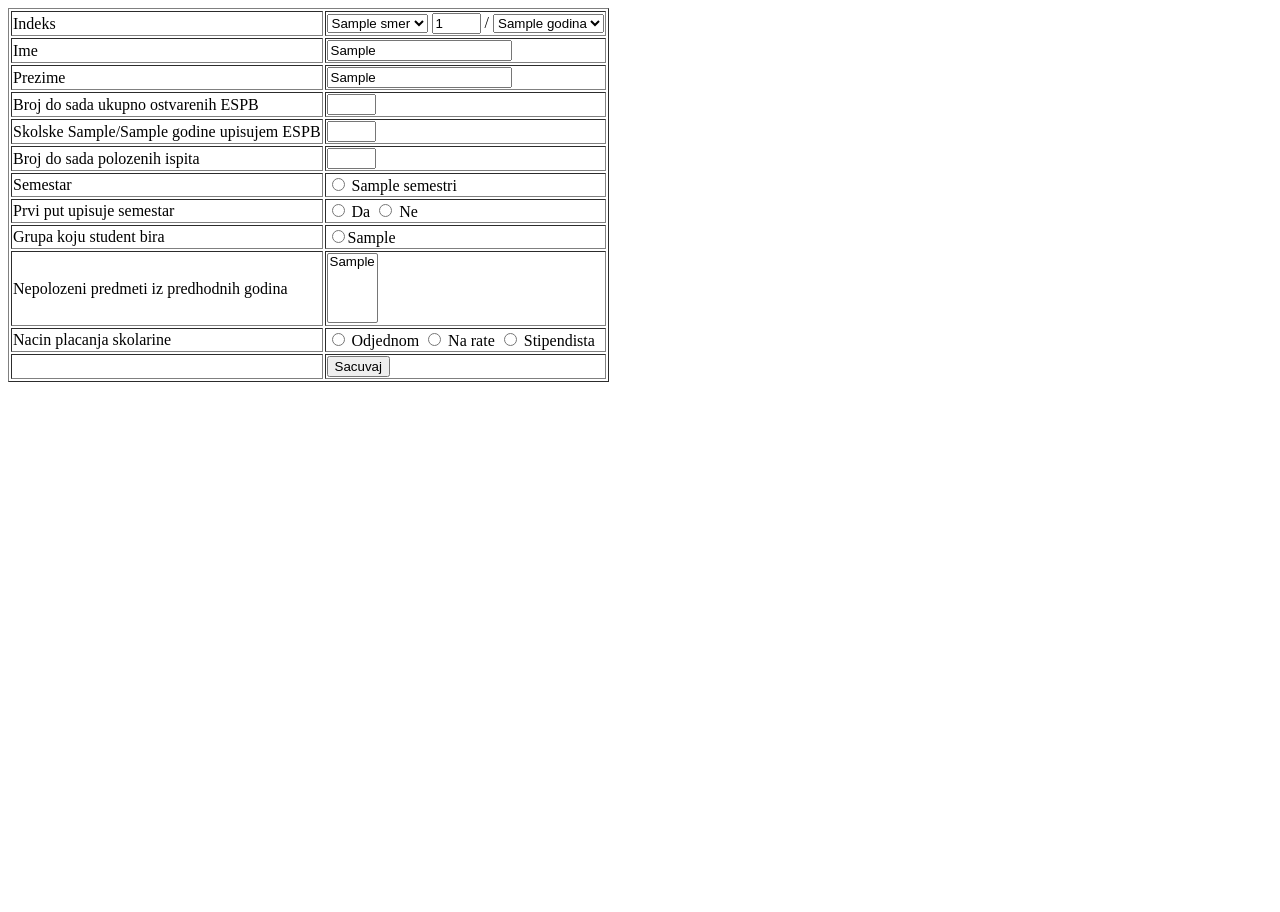
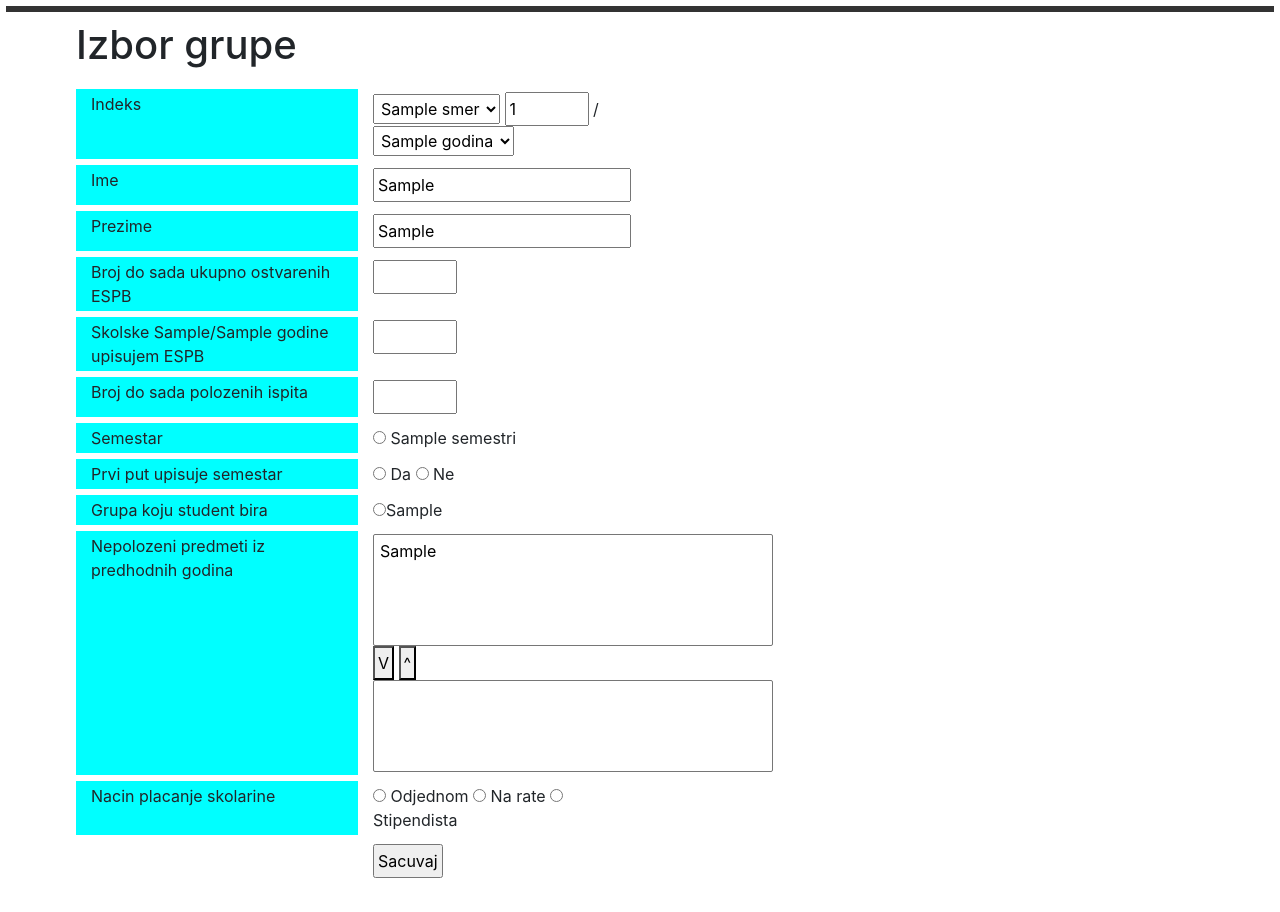
Before and after one commit to Kaiser-san/studservice, a Django app: template templates/studserviceapp/izborGrupe.html in a window 1280 px wide. Before the commit the page ends 382 px from the top, so only its background shows below. Run offline with Django 3.2, Linux system fonts and the light colour scheme; tables that the repository leaves empty hold one stand-in row (values such as "Sample post"); the template is opened without the code that fills it: values that come from a table or form of the project are taken from there, most other values are stand-ins (such as "Sample title", 1, 10 or a date in 2020); lists and menus that the app fills with data are empty; some libraries are stand-ins or nearby versions.

Commit message:
Uradjen frontend za izborGrupe,uradjen izborgrupeDetalji i malo izmenjen navBar

```diff
--- a/studserviceapp/urls.py
+++ b/studserviceapp/urls.py
@@ -36,7 +36,8 @@ urlpatterns = [
     path('izbornaGrupaList/<str:group>', views.izbornaGrupaList , name='izbornaGrupaList'),
     path('submitRasporedPolaganja', views.submitRasporedPolaganja, name='submitRasporedPolaganja'),
     path('submitRasporedPolaganja/submit', views.do_submitRasporedPolaganja, name='do_submitRasporedPolaganja'),
-    path('home/<str:username>', views.home, name='home')
+    path('home/<str:username>', views.home, name='home'),
+    path('izborGrupeDetalji',views.izborGrupeDetalji,name="izborGrupeDetalji")
 ]
 
 from django.conf import settings
--- a/templates/studserviceapp/izborGrupe.html
+++ b/templates/studserviceapp/izborGrupe.html
@@ -1,16 +1,41 @@
+{% extends 'studserviceapp/navbar.html' %}
+{% block navbarcontent %}
 <!DOCTYPE html>
 <html lang="en">
 <head>
     <meta charset="UTF-8">
     <title>Izbor grupe ({{username}})</title>
+    <link href="https://stackpath.bootstrapcdn.com/bootstrap/4.2.1/css/bootstrap.min.css" rel="stylesheet" integrity="sha384-GJzZqFGwb1QTTN6wy59ffF1BuGJpLSa9DkKMp0DgiMDm4iYMj70gZWKYbI706tWS" crossorigin="anonymous">
+    <script src="https://cdnjs.cloudflare.com/ajax/libs/jquery/3.3.1/jquery.js"></script>
+    <style type="text/css" media="screen">
+    * {
+    	padding : 3px;
+    }
+    	.right {
+    		background-color: cyan;
+    	}
+
+    	#forma {
+    	}
+
+		h1 {
+		}
+
+    </style>
 </head>
 <body>
-	<form action="{% url 'izaberiGrupu' %}" method="post">
+
+	<div class="container">
+		<div class="row">
+			<h1> Izbor grupe </h1>
+		</div>
+		<form action="{% url 'izaberiGrupu' %}" method="post" id="forma">
 		{% csrf_token %}
-	    <table border="1">
-	    	<tr>
-	    		<td> Indeks </td>
-	    		<td>
+		<div class="row">
+			<div class="col-3 right">
+				Indeks
+			</div>
+			<div class="col-3">
 				<select name="oznaka_semestra" required>
 		    			{% for smer in smerovi %}
 		    			<option value='{{smer}}' {% if student.smer == '{{smer}}' %} selected {% endif %}>{{smer}}</option>
@@ -23,75 +48,103 @@
 						<option value="{{godina}}" {% if student.godina_upisa == '{{godina}}' %} selected {% endif %}>{{godina}}</option>
 		            	{% endfor %}
 		            </select>
-
-        		</td>
-	    	</tr>
-	    	<tr>
-	    		<td> Ime </td>
-	    		<td> <input type="text" rows="1" cols="20" name="ime" value = '{{ student.ime }}' required /> </td>
-	    	</tr>
-	    	<tr>
-	    		<td> Prezime </td>
-	    		<td> <input type="text" rows="1" cols="20" name="prezime" value = '{{student.prezime}}' required /> </td>
-	    	</tr>
-	    	<tr>
-	    		<td> Broj do sada ukupno ostvarenih ESPB </td>
-	    		<td> <input type="text" rows="1" cols="5" name="broj_ostvarenih_ESPB" size="3" required /> </td>
-	    	</tr>
-	    	<tr>
-	    		<td> Skolske {{skolska_godina_pocetak}}/{{skolska_godina_kraj}} godine upisujem ESPB </td>
-	    		<td> <input type="text" rows="1" cols="5" name="broj_ESPB_upisanih" size="3" required /> </td>
-	    	</tr>
-	    	<tr>
-	    		<td> Broj do sada polozenih ispita </td>
-	    		<td> <input type="text" rows="1" cols="5" name="broj_polozenih_ispita" size="3" required /> </td>
-	    	</tr>
-	    	<tr>
-	    		<td> Semestar </td>
-	    		<td>
+			</div>
+		</div>
+		<div class="row">
+			<div class="col-3 right"> Ime </div>
+			<div class="col-3"> <input type="text" rows="1" cols="20" name="ime" value = '{{ student.ime }}' required /> </div>
+		</div>
+		<div class="row">
+			<div class="col-3 right"> Prezime </div>
+			<div class="col-3"> <input type="text" rows="1" cols="20" name="prezime" value = '{{ student.prezime }}' required /> </div>
+		</div>
+		<div class="row">
+			<div class="col-3 right"> Broj do sada ukupno ostvarenih ESPB </div>
+			<div class="col-3"> <input type="text" rows="1" cols="5" name="broj_ostvarenih_ESPB" size="3" required /> </div>
+		</div>
+		<div class="row">
+			<div class="col-3 right"> Skolske {{skolska_godina_pocetak}}/{{skolska_godina_kraj}} godine upisujem ESPB </div>
+			<div class="col-3"> <input type="text" rows="1" cols="5" name="broj_ESPB_upisanih" size="3" required /> </div>
+		</div>
+		<div class="row">
+			<div class="col-3 right"> Broj do sada polozenih ispita </div>
+			<div class="col-3"> <input type="text" rows="1" cols="5" name="broj_polozenih_ispita" size="3" required /> </div>
+		</div>
+		<div class="row">
+			<div class="col-3 right"> Semestar </div>
+			<div class="col-3">
 			{% for sm in semestri %}
     			<input type="radio" name="semestar" value='{{sm}}'> {{sm}} </input>
 			{% endfor %}
-	    		 </td>
-	    	</tr>
-	    	<tr>
-	    		<td> Prvi put upisuje semestar </td>
-	    		<td>
-	    			<input type="radio" name="prvi_put_upisuje" value="Da"> Da </input>
-	    			<input type="radio" name="prvi_put_upisuje" value="Ne"> Ne </input>
-	    		 </td>
-	    	</tr>
-	    	<tr>
-	    		<td> Grupa koju student bira </td>
-	    		<td>
+	   		</div>
+		</div>
+		<div class="row">
+			<div class="col-3 right"> Prvi put upisuje semestar </div>
+			<div class="col-3">
+				<input type="radio" name="prvi_put_upisuje" value="Da" required> Da </input>
+    			<input type="radio" name="prvi_put_upisuje" value="Ne"required> Ne </input>
+	    	</div>
+		</div>
+		<div class="row">
+			<div class="col-3 right"> Grupa koju student bira </div>
+			<div class="col-3">
 				{% for grupa in grupe %}
 	    			<input type="radio" name="izbor_grupe" value="{{grupa.id}}">{{grupa.oznaka_grupe}}</input>
     			{% endfor %}
-	    		</td>
-	    	</tr>
-	    	<tr>
-	    		<td> Nepolozeni predmeti iz predhodnih godina </td>
-	    		<td>
-	            	<select name="predmeti" multiple required>
+    		</div>
+		</div>
+		<div class="row">
+				<div class="col-3 right align-middle "> Nepolozeni predmeti iz predhodnih godina </div>
+				<div class="col-3">
+					<select id="predmeti_input" style="width: 400px" multiple>
 	                	{% for predmet in predmeti %}
 	                	<option value={{predmet.id}}>{{predmet.naziv}}</option>
 	                	{% endfor %}
 	            	</select>
-	            </td>
-	    	</tr>
-	    	<tr>
-	    		<td> Nacin placanja skolarine </td>
-	    		<td>
+					<button id="add_predmet" type="button"> V </button>
+					<button id="remove_predmet" type="button"> ^ </button>
+	            	<select name="predmeti" id="predmeti_output" style="width: 400px	;" multiple>
+	            	</select>
+	            </div>
+		</div>
+		<div class="row">
+			<div class="col-3 right"> Nacin placanje skolarine </div>
+			<div class="col-3">
 				<input type="radio" name="nacin_placanja" value="odjednom"> Odjednom </input>
 	    		<input type="radio" name="nacin_placanja" value="na_rate"> Na rate </input>
 	    		<input type="radio" name="nacin_placanja" value="stipendista"> Stipendista </input>
-	    		 </td>
-	    	</tr>
-	    	<tr>
-	    		<td></td>
-	    		<td><input type="submit" value="Sacuvaj"> </td>
-	    	</tr>
-	    </table>
+	    	</div>
+		</div>
+		<div class="row">
+			<div class="col-3"></div>
+			<div class="col-3">
+				<input type="submit" value="Sacuvaj">
+			</div>
+		</div>
 		</form>
+	</div>
+
+	<script>
+		$(document).ready(function() {
+			$("#add_predmet").click(function() {
+				let predmeti = $("#predmeti_input option:selected");
+				$("#predmeti_output").append($(predmeti).clone());
+				$(predmeti).remove();
+			});
+
+			$("#remove_predmet").click(function() {
+				let predmeti = $("#predmeti_output option:selected");
+				$("#predmeti_input").append($(predmeti).clone());
+				$(predmeti).remove();
+			});
+
+			$("#forma").submit(function() {
+				 $('#predmeti_output option').attr('selected', 'selected');
+				 return true;
+			});
+		})
+	</script>
 </body>
 </html>
+
+{% endblock %}
--- /dev/null
+++ b/templates/studserviceapp/navbar.html
@@ -0,0 +1,63 @@
+<style type="text/css" media="screen">
+* {
+    	padding : 3px;
+    }
+
+        .column33 {
+          flex: 33%;
+        }
+
+        .column80 {
+          flex: 80%;
+        }
+
+        .column20 {
+          flex: 20%;
+        }
+        /* Add a black background color to the top navigation */
+        .topnav {
+          background-color: #333;
+          overflow: hidden;
+        }
+
+        /* Style the links inside the navigation bar */
+        .topnav a {
+          float: left;
+          color: #f2f2f2;
+          text-align: center;
+          padding: 14px 16px;
+          text-decoration: none;
+          font-size: 17px;
+        }
+
+        /* Change the color of links on hover */
+        .topnav a:hover {
+          background-color: #ddd;
+          color: black;
+        }
+
+        /* Add a color to the active/current link */
+        .topnav a.active {
+          background-color: #4CAF50;
+          color: white;
+        }
+</style>
+
+<div class="topnav" id="navLine">
+</div>
+<script src="https://cdnjs.cloudflare.com/ajax/libs/jquery/3.3.1/jquery.js"></script>
+<script>
+	$(document).ready(function() {
+		var linkovi = {{linkovi|safe}};
+		for(var key in linkovi) {
+		    var link = document.createElement('a');
+		    link.setAttribute('href', linkovi[key]);
+		    link.innerHTML = key;
+		    $('#navLine').append(link);
+		}
+	})
+</script>
+
+{% block navbarcontent %}
+
+{% endblock %}
--- a/templates/studserviceapp/podaciStudenta.html
+++ b/templates/studserviceapp/podaciStudenta.html
@@ -1,3 +1,5 @@
+{% extends 'studserviceapp/navbar.html' %}
+{% block navbarcontent %}
 <!DOCTYPE html>
 <html lang="en">
 <head>
@@ -57,3 +59,5 @@
     </form>
 </body>
 </html>
+
+{% endblock %}
```
Also changed, not shown: studserviceapp/views.py (+66 -21 lines), templates/studserviceapp/home.html (+3 -48 lines), templates/studserviceapp/izborGrupeDetalji.html (added, +18 -0 lines), templates/studserviceapp/izborGrupeDetalji_request.html (added, +83 -0 lines). Lines whose indentation alone changed are shown as unchanged.
